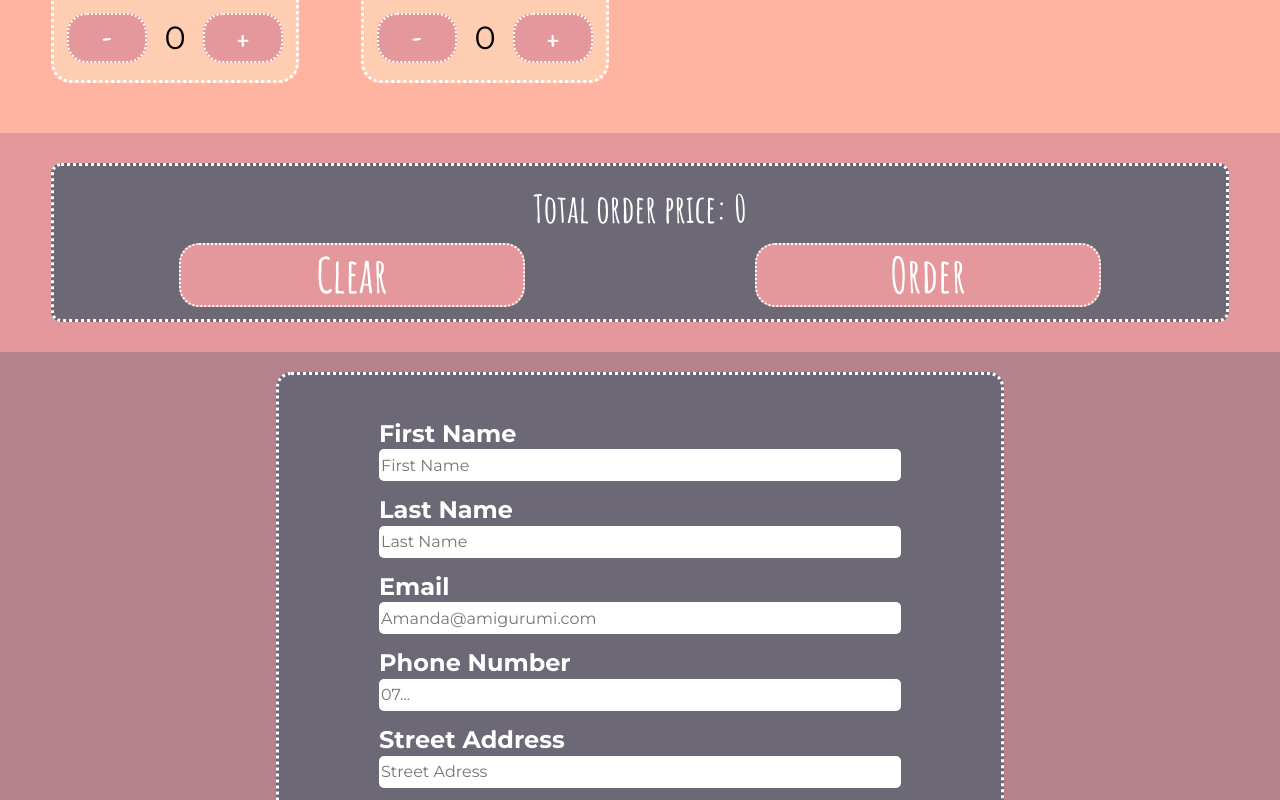
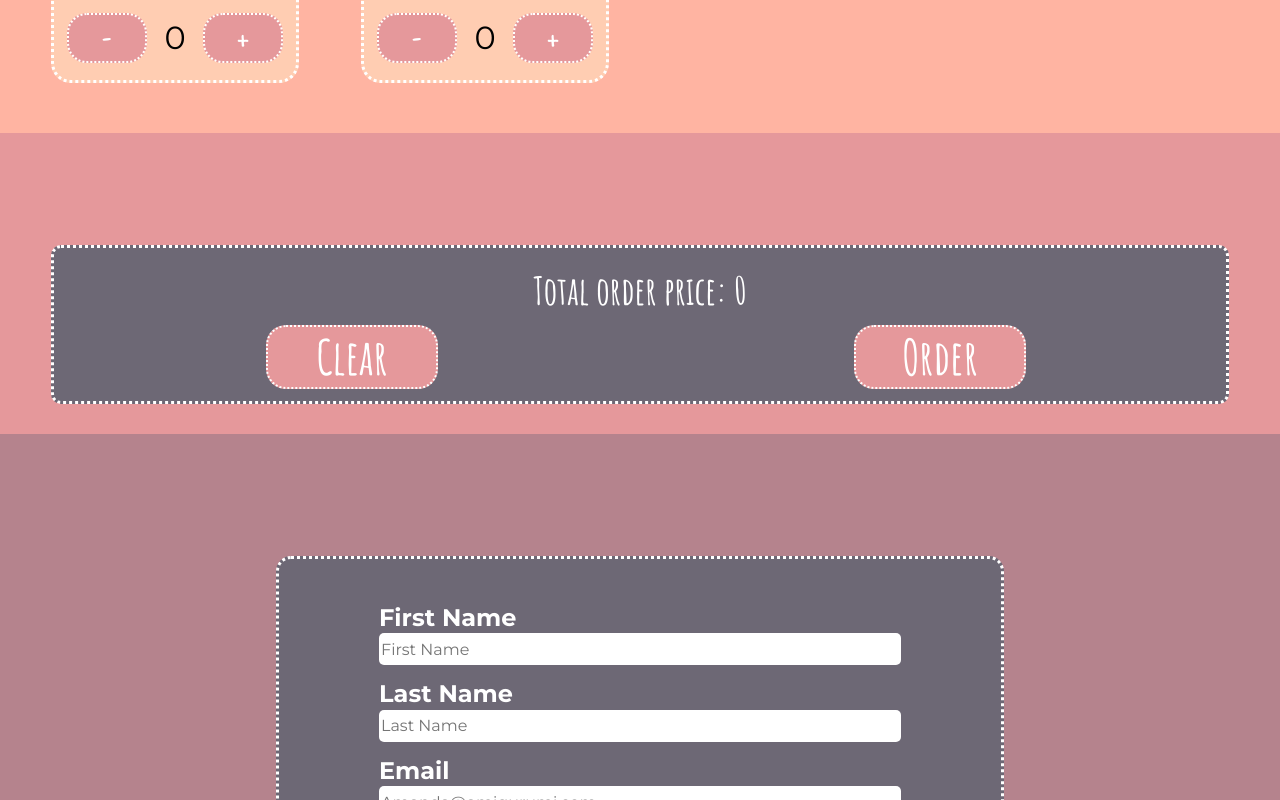
Before and after one commit to LilithSWE/Webshop-first-JS-assignment, a website: page index.html in a window 1280 px wide. Shown: the part 2000-2800 px from the top of the page. Drawn offline with nearby package versions, Linux system fonts and the light colour scheme.

Commit message:
anchor links + scss

```diff
--- a/css/_desktop.scss
+++ b/css/_desktop.scss
@@ -1,14 +1,18 @@
 header {
-  grid-template-columns: 1fr 15rem;
+  grid-template-columns: 1fr 7rem;
   h1 {
     word-spacing: 2rem;
-    margin-left: 17rem;
+    margin-left: 10rem;
   }
-  button {
-    width: 6rem;
-  }
-  div.productCounter {
-    right: 14.4rem;
+  a{
+    justify-self: end;
+    margin-right: 20px;
+    button {
+      width: 6rem;
+    }
+    div.productCounter {
+      right: 110px;
+    }
   }
 }
 .home {
@@ -93,12 +97,20 @@ header {
       font-size: clamp(1rem, 3vw, 3rem);
     }
     div.bottomCartBtnContainer {
-      button.clearCartBtn,
-      button.orderBtn {
+      button{
         width: 30%;
         height: 4rem;
         border-radius: 20px;
         font-size: auto;
+      }
+      a{
+        width: 30%;
+        button{
+        width: 100%;
+        height: 4rem;
+        border-radius: 20px;
+        font-size: auto;
+        }
       }
     }
   }
--- a/css/_mobile.scss
+++ b/css/_mobile.scss
@@ -30,6 +30,7 @@ body {
   font-size: bold;
   padding-inline: 5px;
   border-radius: 5px;
+  border: 1px solid black;
 }
 button {
   background-color: $darkPinkColor;
@@ -75,6 +76,7 @@ header {
     letter-spacing: 3px;
     grid-column: 1;
   }
+  a{
     button {
       width: 3rem;
       height: 50px;
@@ -95,6 +97,8 @@ header {
       font-weight: bold;
       color: white;
     }
+  }
+
 }
 section {
   padding: 10px 20px;
@@ -248,7 +252,7 @@ section {
   justify-items: center;
   align-items: center;
   gap: 15px;
-  padding-top: 30px;
+  padding-top: 7rem;
   padding-bottom: 30px;
   article {
     width: 95%;
@@ -329,13 +333,22 @@ section {
       color: white;
     }
     div.bottomCartBtnContainer {
-      display: flex;
-      justify-content: space-around;
+      display: grid;
+      grid-template-columns: 50% 50%;
+      gap: 10px;
       button{
-        width: 40%;
+        width: 90%;
         height: 2.5rem;
         border-radius: 10px;
         font-size: clamp(1rem, 6vw, 2rem);
+      }
+      a{
+        width: 100%;
+        button{
+          height: 2.5rem;
+          border-radius: 10px;
+          font-size: clamp(1rem, 6vw, 2rem);
+        }
       }
     }
   }
@@ -348,6 +361,7 @@ section {
   flex-direction: column;
   align-items: center;
   justify-content: center;
+  padding-top: 7rem;
   div.orderFormContainer {
     background-color: $purpleColor;
     border: 3px dotted white;
--- a/css/_tablet.scss
+++ b/css/_tablet.scss
@@ -5,6 +5,7 @@ header {
     font-size: clamp(3rem, 8vw, 3.8rem);
     letter-spacing: 11px;
   }
+  a{
     button {
       width: 5rem;
     }
@@ -13,6 +14,8 @@ header {
       width: 30px;
       right: 5.4rem;
       top: 0.3rem;
+
+  }
    border-radius: 20px;
   }
 }
@@ -103,12 +106,21 @@ header {
   }
   div.bottomCartContainer {
     div.bottomCartBtnContainer {
-      button.clearCartBtn,
-      button.orderBtn {
+      justify-items: center;
+      button {
         width: 35%;
         height: 4rem;
         border-radius: 20px;
         font-size: clamp(1rem, 6vw, 3rem);
+      }
+      a{
+        width: 35%;
+        button{
+        width: 100%;
+        height: 4rem;
+        border-radius: 20px;
+        font-size: clamp(1rem, 6vw, 3rem);
+        }
       }
     }
   }
--- a/index.html
+++ b/index.html
@@ -39,8 +39,10 @@
   <body>
     <header>
       <h1>Amanda's Amigurumi</h1>
-      <button><span class="material-symbols-outlined"> shopping_basket </span></button>
-      <div class="productCounter hidden" id="productCounter"></div>
+      <a href="#cart">
+        <button><span class="material-symbols-outlined"> shopping_basket </span></button>
+        <div class="productCounter hidden" id="productCounter"></div>
+      </a>
     </header>
     <section class="home">
       <!-- Välkommnande meddelande + intro till affären -->
@@ -266,112 +268,3 @@ INCLUDE SASS_
         @include cart_product($light-theme: false);
       }
  -->
-
-
-
-
-
-
-
-
- <!--
-
-
-
- // Funktion för skicka-knappen
- function finalCheckout(e) {
-   // Skicka inte in formuläret
-   e.preventDefault();
-   activateCheckoutBtn();
-   checkInput();
-   if (isCardChosen()) {
-     if (
-       validateFName() &&
-       validateLName() &&
-       validateAdress() &&
-       validatePostalCode() &&
-       validatePostalArea() &&
-       validatePhoneNumber() &&
-       validateEmail() &&
-       validatePolicy()
-     ) {
-       console.log('Allt är ifyllt rätt');
-       orderDone.classList.remove('hidden');
-       // eslint-disable-next-line
-       gsap.fromTo(orderDone, { opacity: 0 }, { opacity: 1, duration: 0.3 });
-       window.scrollTo(0, 0);
-     } else {
-       wrongInput();
-       console.log('Please correct the form errors before submitting.');
-     }
-   } else if (isInvoiceChosen()) {
-     if (
-       validateFName() &&
-       validateLName() &&
-       validateAdress() &&
-       validatePostalCode() &&
-       validatePostalArea() &&
-       validatePhoneNumber() &&
-       validateEmail() &&
-       validatePolicy() &&
-       validateSocialNr()
-     ) {
-       console.log('Allt är ifyllt rätt');
-       orderDone.classList.remove('hidden');
-       // eslint-disable-next-line
-       gsap.fromTo(orderDone, { opacity: 0 }, { opacity: 1, duration: 0.3 });
-       window.scrollTo(0, 0);
-     } else {
-       wrongInput();
-       console.log('Please correct the form errors before submitting.');
-     }
-   }
- }
-
-
-
-// Checks for error msg. Adds a new one if one isn't currently present and RegEx is invalid. Removes if valid.
-function displayInputError(inputField, isValid) {
-  const messageElement = document.querySelector(`#${inputField}-error`);
-  const inputErrorField = document.querySelector(`#${inputField}`);
-  if (!isValid) {
-    if (!messageElement) {
-      const errorMessage = errorMessageInput[inputField];
-      const newErrorElement = document.createElement('span');
-      inputErrorField.classList.add('input_error_field');
-      newErrorElement.classList.add('input_error_message', 'hidden');
-      newErrorElement.id = `${inputField}-error`;
-      newErrorElement.innerText = errorMessage;
-      document
-        .getElementById(`${inputField}-errorContainer`)
-        .append(newErrorElement);
-    }
-  } else if (messageElement) {
-    messageElement.remove();
-    document.getElementById(inputField).classList.remove('error_field');
-    document.getElementById(inputField).classList.remove('input_error_field');
-  }
-}
-
-// Error messages
-const errorMessageInput = {
-  firstName: 'Please check this field again.',
-  lastName: 'Please check this field again.',
-  email: 'Please enter a valid email address.',
-  phoneNumber: 'Please enter a valid phone number.',
-  streetAdress: 'Please enter a valid street address.',
-  zipCode: 'Please enter a valid postal code.',
-  city: 'Please enter a valid postal area.',
-  personalId: 'Please enter a valid social security number.',
-  personalInfoCheck: 'You need to agree to this to put in an order',
-};
-
-
-
-
-
- // Kallar på skickaknappen
- checkoutBtn.addEventListener('click', finalCheckout);
- orderForm.addEventListener('submit', finalCheckout);
-
-  -->
--- a/script.js
+++ b/script.js
@@ -307,7 +307,9 @@ function updateCart() {
     <p>Total order price: ${sum}</p>
     <div class= 'bottomCartBtnContainer'>
       <button class="clearCartBtn">Clear</button>
-      <button class="orderBtn">Order</button>
+      <a href='#orderForm'>
+        <button class="orderBtn">Order</button>
+      </a>
     </div>
   </div>`;
   updateCartCounter(cartAmountTotal);
```
Also changed, not shown: css/style.css. Lines whose indentation alone changed are shown as unchanged.
